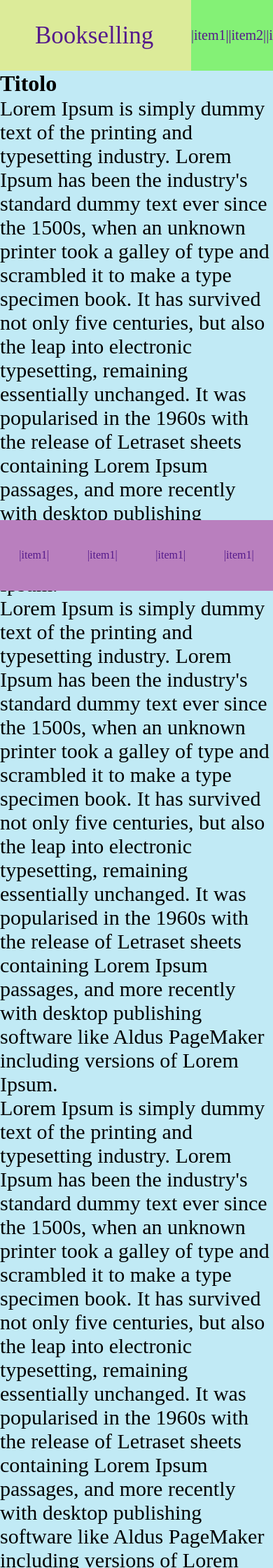
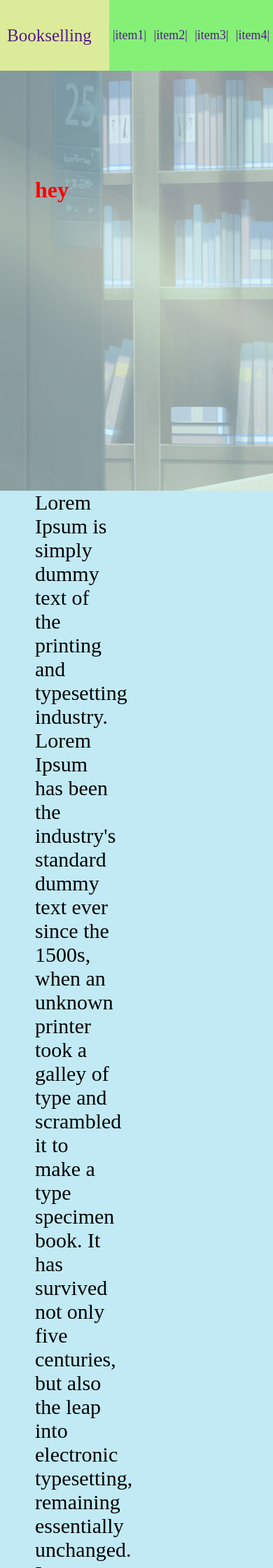
Before and after one commit to aveniojpg/Bookshowcase_PremioGFMarilli23, a PHP site: page / in a window 390 px wide; the page is wider, and only the part inside the window is pictured. Shown: the top 2240 px of that part at 70% size. Run offline with PHP 8.4, Linux system fonts and the light colour scheme.

Commit message:
Add files via upload
laboratorio 4.0

```diff
--- a/Bookselling_SiteWIP/index.html
+++ b/Bookselling_SiteWIP/index.html
@@ -22,19 +22,15 @@
 
     <!-- sezione body -->
     <div class="pagebody">
-        <!-- <img src="1042582.jpg" alt="" class="bodybg"> -->
-        <h1 class="pagetitle title1">Titolo</h1>
-        <p class="bodydesc desc1">Lorem Ipsum is simply dummy text of the printing and typesetting industry. Lorem Ipsum has been the industry's standard dummy text ever since the 1500s, when an unknown printer took a galley of type and scrambled it to make a type specimen book. It has survived not only five centuries, but also the leap into electronic typesetting, remaining essentially unchanged. It was popularised in the 1960s with the release of Letraset sheets containing Lorem Ipsum passages, and more recently with desktop publishing software like Aldus PageMaker including versions of Lorem Ipsum.</p>
+        <div class="bodybg"></div>
+        <h1 class="bodytitle bodytitle1">hey</h1>
+        <p class="bodydesc bodydesc1">Lorem Ipsum is simply dummy text of the printing and typesetting industry. Lorem Ipsum has been the industry's standard dummy text ever since the 1500s, when an unknown printer took a galley of type and scrambled it to make a type specimen book. It has survived not only five centuries, but also the leap into electronic typesetting, remaining essentially unchanged. It was popularised in the 1960s with the release of Letraset sheets containing Lorem Ipsum passages, and more recently with desktop publishing software like Aldus PageMaker including versions of Lorem Ipsum.</p>
 
-         <p class="bodydesc desc1">Lorem Ipsum is simply dummy text of the printing and typesetting industry. Lorem Ipsum has been the industry's standard dummy text ever since the 1500s, when an unknown printer took a galley of type and scrambled it to make a type specimen book. It has survived not only five centuries, but also the leap into electronic typesetting, remaining essentially unchanged. It was popularised in the 1960s with the release of Letraset sheets containing Lorem Ipsum passages, and more recently with desktop publishing software like Aldus PageMaker including versions of Lorem Ipsum.</p>
 
-          <p class="bodydesc desc1">Lorem Ipsum is simply dummy text of the printing and typesetting industry. Lorem Ipsum has been the industry's standard dummy text ever since the 1500s, when an unknown printer took a galley of type and scrambled it to make a type specimen book. It has survived not only five centuries, but also the leap into electronic typesetting, remaining essentially unchanged. It was popularised in the 1960s with the release of Letraset sheets containing Lorem Ipsum passages, and more recently with desktop publishing software like Aldus PageMaker including versions of Lorem Ipsum.</p>
+        <h1 class="bodytitle bodytitle2">Titolo</h1>
+        <p class="bodydesc bodydesc2">Lorem Ipsum is simply dummy text of the printing and typesetting industry. Lorem Ipsum has been the industry's standard dummy text ever since the 1500s, when an unknown printer took a galley of type and scrambled it to make a type specimen book. It has survived not only five centuries, but also the leap into electronic typesetting, remaining essentially unchanged. It was popularised in the 1960s with the release of Letraset sheets containing Lorem Ipsum passages, and more recently with desktop publishing software like Aldus PageMaker including versions of Lorem Ipsum.</p>
 
-           <p class="bodydesc desc1">Lorem Ipsum is simply dummy text of the printing and typesetting industry. Lorem Ipsum has been the industry's standard dummy text ever since the 1500s, when an unknown printer took a galley of type and scrambled it to make a type specimen book. It has survived not only five centuries, but also the leap into electronic typesetting, remaining essentially unchanged. It was popularised in the 1960s with the release of Letraset sheets containing Lorem Ipsum passages, and more recently with desktop publishing software like Aldus PageMaker including versions of Lorem Ipsum.</p>
 
-            <p class="bodydesc desc1">Lorem Ipsum is simply dummy text of the printing and typesetting industry. Lorem Ipsum has been the industry's standard dummy text ever since the 1500s, when an unknown printer took a galley of type and scrambled it to make a type specimen book. It has survived not only five centuries, but also the leap into electronic typesetting, remaining essentially unchanged. It was popularised in the 1960s with the release of Letraset sheets containing Lorem Ipsum passages, and more recently with desktop publishing software like Aldus PageMaker including versions of Lorem Ipsum.</p>
-
-             <p class="bodydesc desc1">Lorem Ipsum is simply dummy text of the printing and typesetting industry. Lorem Ipsum has been the industry's standard dummy text ever since the 1500s, when an unknown printer took a galley of type and scrambled it to make a type specimen book. It has survived not only five centuries, but also the leap into electronic typesetting, remaining essentially unchanged. It was popularised in the 1960s with the release of Letraset sheets containing Lorem Ipsum passages, and more recently with desktop publishing software like Aldus PageMaker including versions of Lorem Ipsum.</p>
     </div>
     <!-- fine sezione body -->
 
--- a/Bookselling_SiteWIP/style.css
+++ b/Bookselling_SiteWIP/style.css
@@ -24,7 +24,7 @@ footer{
     background-color: rgb(185, 127, 190);
     height: 12vh;
     width: 100%;
-    position: fixed;
+    position: relative;
     bottom: 0;
 
 }
@@ -57,17 +57,23 @@ footer{
 /* --fine-- */
 
 /* --sezione body-- */
-/* .bodybg{
-    height: 400px;
+.bodybg{
+    height: 600px;
     width: 100%;
-    position: absolute;
-    object-fit:cover;
-    opacity: 30%;
+    background-image: url(./1042582.jpg);
+    background-position: center;
+    background-repeat: no-repeat;
+    opacity: 40%;
 }
 
-.pagetitle{
-    padding-top: 100px;
+.bodytitle1{
+    position:absolute;
+    top:30%;
+    color: red;
+    padding-left: 50px;
 }
+
+
 
 .bodydesc,.pagetitle{
     padding-left: 50px;
@@ -76,7 +82,7 @@ footer{
 .bodydesc{
     width: 40%;
     padding-bottom: 100px;
-} */
+}
 /* --fine-- */
 
 /* --sezione footer-- */
@@ -93,30 +99,20 @@ p{
 }
 
 
-
-
-
-
-
-
-
-
-
-
-
-
-
-
-
-
-
-
-
-
-
-
-
-
 @media (max-width:768px) {
 
+    .title{
+        width: 40%;
+        font-size: 25px;
+        padding-left: 10px;
+    }
+
+    .flexcontainer{
+        width: 60%;
+        font-size: 18px;
+        padding: 0;
+        padding-left: 5px;
+        padding-right: 5px;
+    }
+
 }
```
